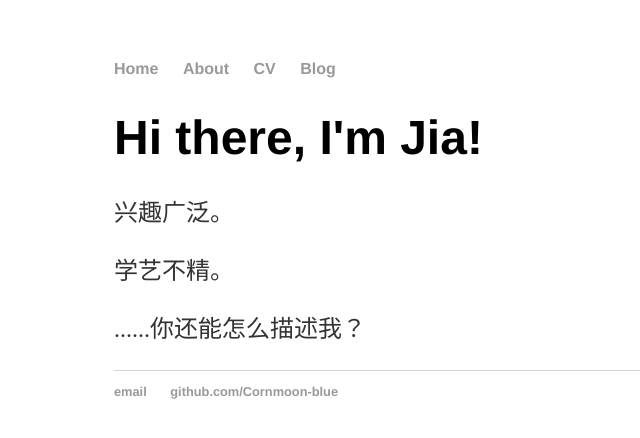
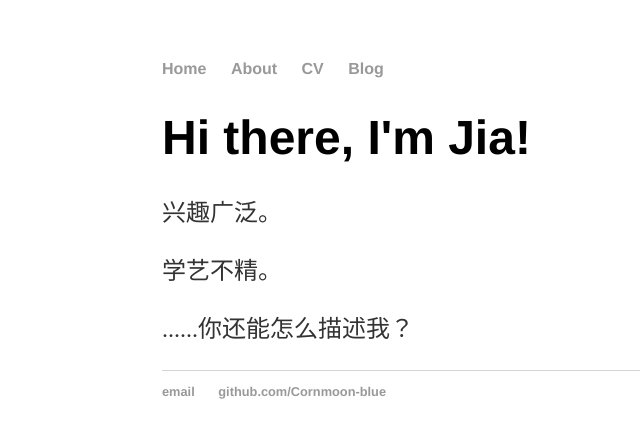
Before and after one commit to cornmoon-blue/cornmoon-blue.github.io, a Jekyll site: the page built from index.html, in a window 1280 px wide. Shown: the top 438 px of the page, without its empty margins (78-718 px from the left). Built offline with Jekyll 4.4.1, drawn with Linux system fonts in a browser that asks for light colours.

Commit message:
Update main.css

```diff
--- a/css/main.css
+++ b/css/main.css
@@ -1,6 +1,6 @@
 body {
     margin: 60px auto;
-    width: 70%;
+    width: 800px;
 }
 nav ul, footer ul {
     font-family:'Helvetica', 'Arial', 'Sans-Serif';
```
